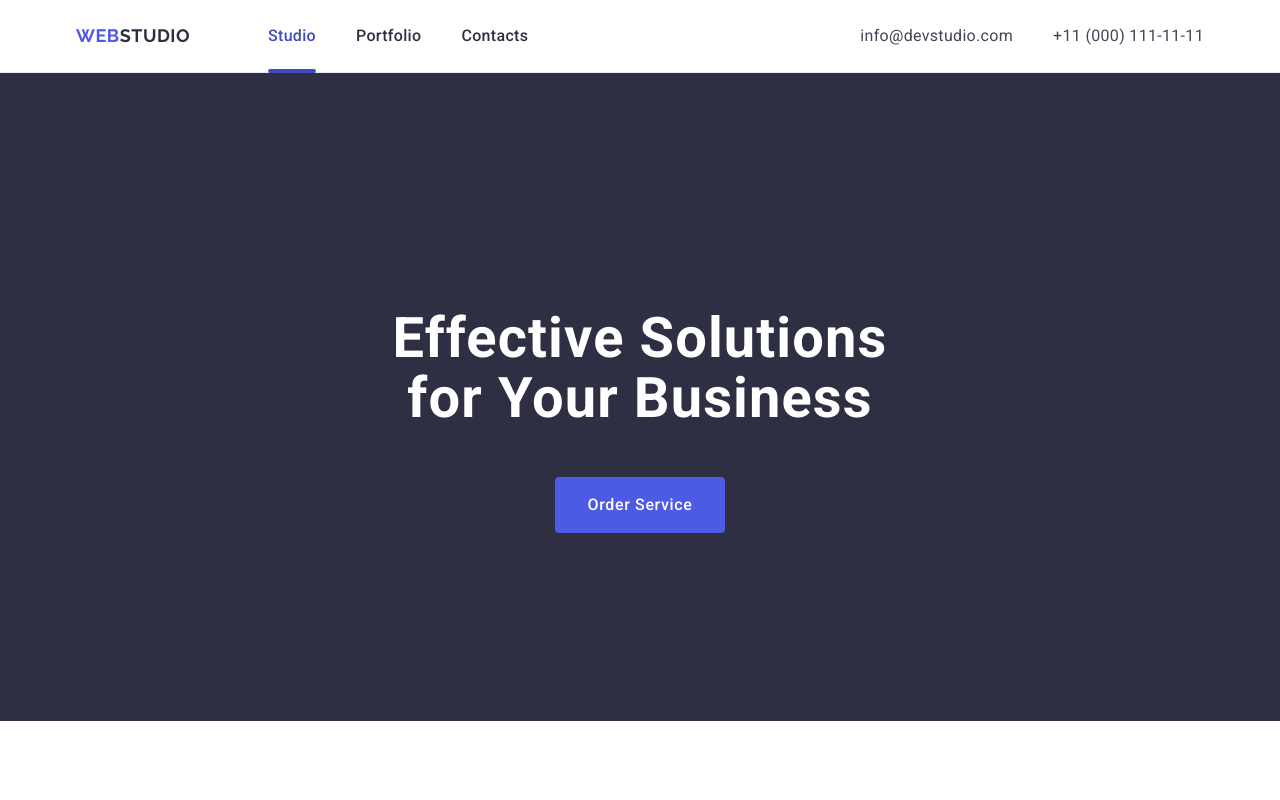
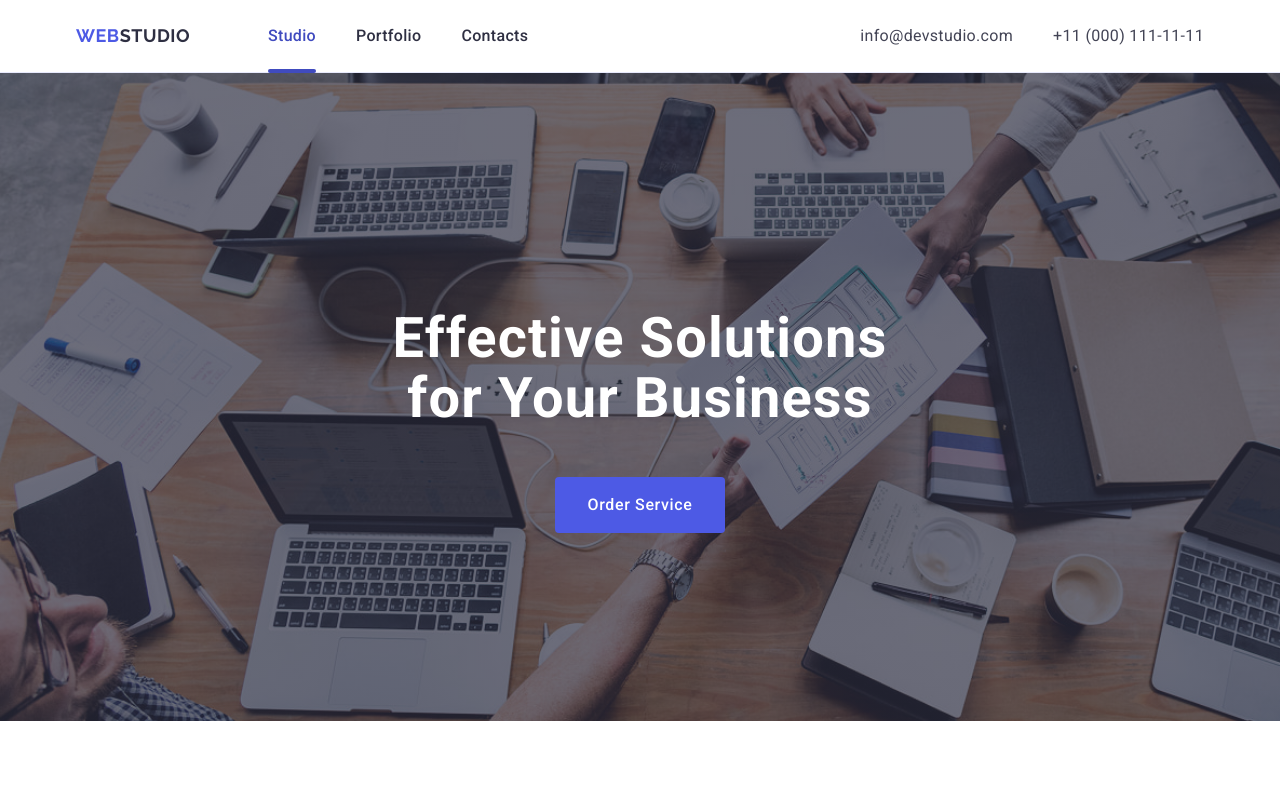
Before and after one commit to irynaboyarska/goit-markup-hw-04, a plain HTML site: page index.html in a window 1280 px wide. Shown: the top 800 px of the page. Drawn offline with nearby package versions, Linux system fonts and the light colour scheme.

Commit message:
hero effects

```diff
--- a/css/styles.css
+++ b/css/styles.css
@@ -163,7 +163,12 @@ img{
 /* #region section hero */
 .hero-section{
     background-color: #2E2F42;
+    background-image: linear-gradient(rgba(46, 47, 66, 0.7), rgba(46, 47, 66, 0.7)), url(../images/herobackground.jpg);
     padding: 188px 0;
+    max-width: 1440px;
+    margin: 0 auto;
+    background-repeat: no-repeat;
+    background-size: cover;
 }
 
 .hero-title{
```
Also changed, not shown: images/herobackground.jpg (added).
